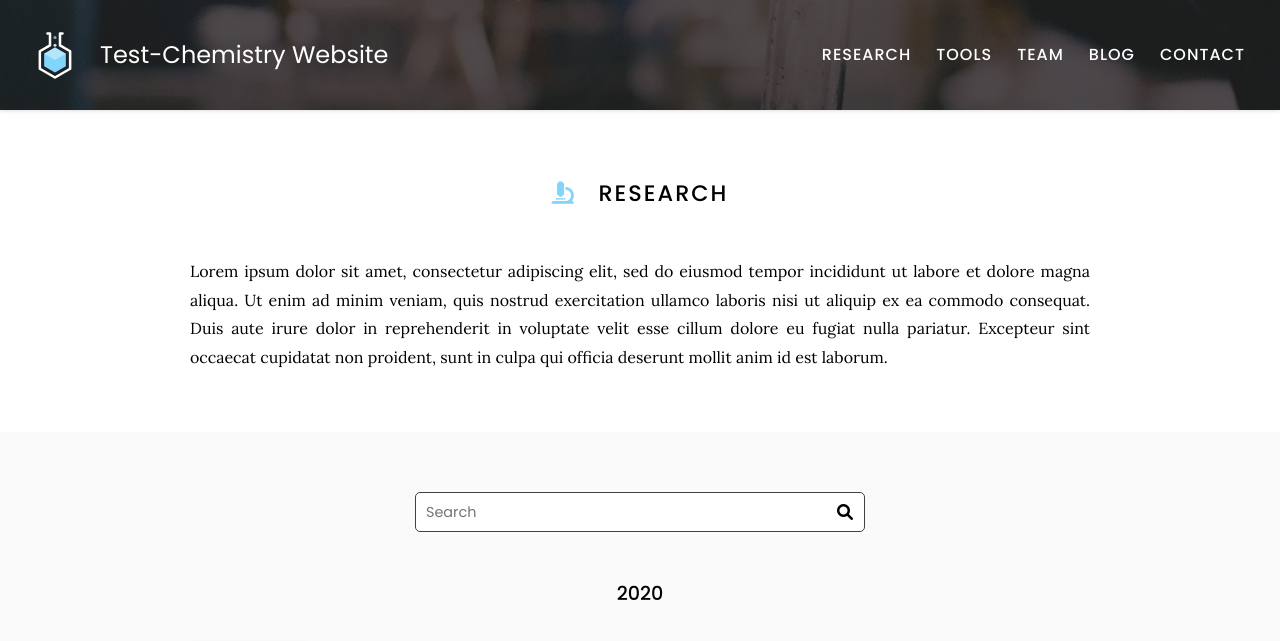
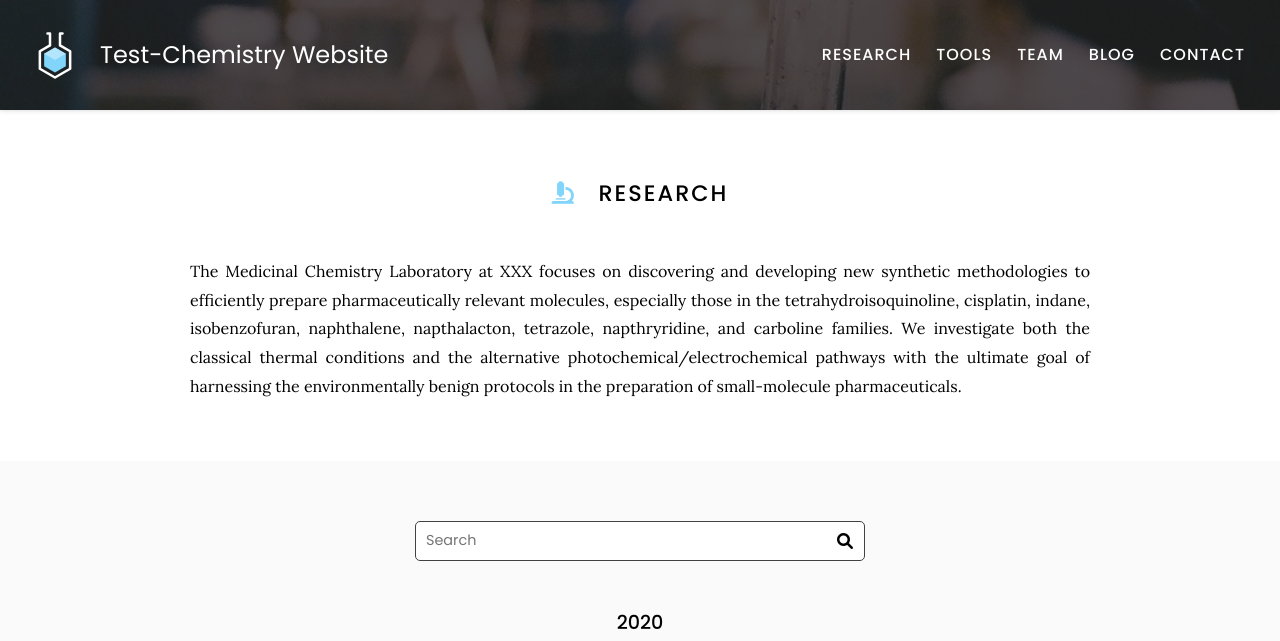
Before and after one commit to AurapatN/AurapatN-website, a Jekyll site: the page built from research/index.md, in a window 1280 px wide and 900 px high, cut to the strip 0-641 px from the top of the window. Built offline with Jekyll 4.4.1, drawn with Linux system fonts in a browser that asks for light colours.

Commit message:
Update index.md

```diff
--- a/research/index.md
+++ b/research/index.md
@@ -7,10 +7,7 @@ nav:
 
 # <i class="fas fa-microscope"></i>Research
 
-Lorem ipsum dolor sit amet, consectetur adipiscing elit, sed do eiusmod tempor incididunt ut labore et dolore magna aliqua.
-Ut enim ad minim veniam, quis nostrud exercitation ullamco laboris nisi ut aliquip ex ea commodo consequat.
-Duis aute irure dolor in reprehenderit in voluptate velit esse cillum dolore eu fugiat nulla pariatur.
-Excepteur sint occaecat cupidatat non proident, sunt in culpa qui officia deserunt mollit anim id est laborum.
+The Medicinal Chemistry Laboratory at XXX focuses on discovering and developing new synthetic methodologies to efficiently prepare pharmaceutically relevant molecules, especially those in the tetrahydroisoquinoline, cisplatin, indane, isobenzofuran, naphthalene, napthalacton, tetrazole, napthryridine, and carboline families. We investigate both the classical thermal conditions and the alternative photochemical/electrochemical pathways with the ultimate goal of harnessing the environmentally benign protocols in the preparation of small-molecule pharmaceuticals.
 
 {% include section.html %}
 
```
